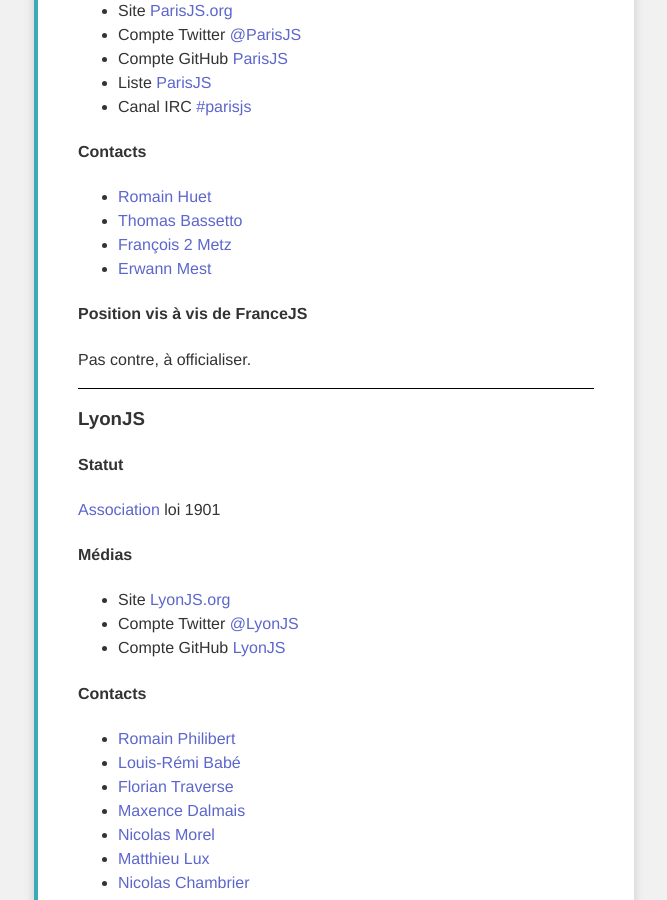
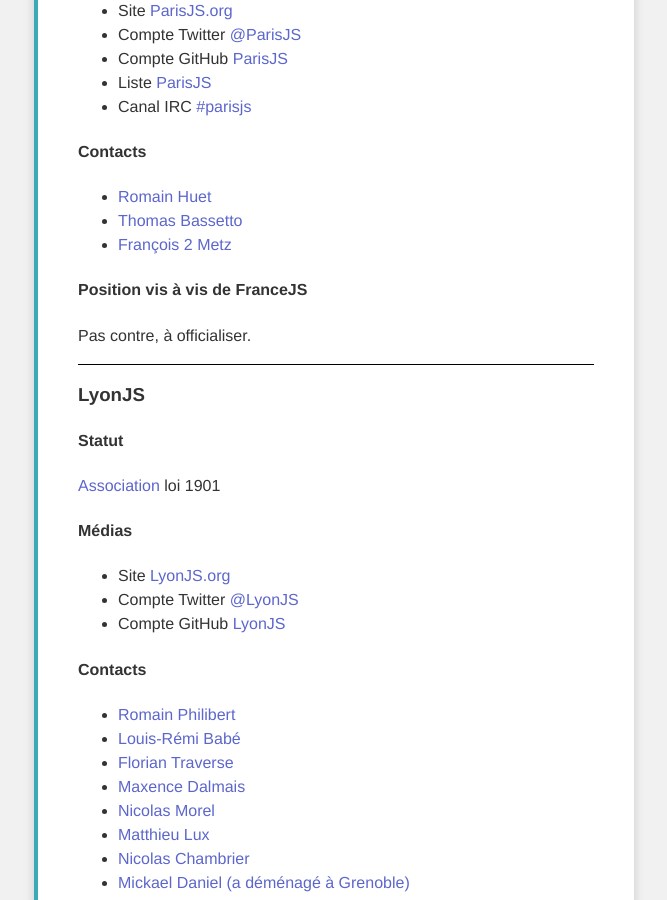
Before and after one commit to francejs/francejs.github.com, a Jekyll site: the page built from groupes.html, in a window 1280 px wide and 900 px high, scrolled down 806 px. Shown: the whole window, without its empty margins (306-973 px from the left). Built offline with Jekyll 4.4.1, drawn with Linux system fonts in a browser that asks for light colours.

Commit message:
remove Erwann Mest from Paris.js members
Mr. Mest has nothing to do here. Other suggested changes (not up to me to chose) could be :
 - remove the Paris.js list members, since there is no official members in Paris.js
 - explicitly write that "Paris.js est auto-organisé via la mailing-list"

see also https://groups.google.com/forum/#!topic/francejs/2yD3BfEi8dQ

```diff
--- a/groupes.html
+++ b/groupes.html
@@ -38,7 +38,6 @@
     <li><a href="https://twitter.com/romainhuet" title="Voir son compte Twitter">Romain Huet</a></li>
     <li><a href="https://twitter.com/tbassetto" title="Voir son compte Twitter">Thomas Bassetto</a></li>
     <li><a href="https://twitter.com/francois2metz" title="Voir son compte Twitter">François 2 Metz</a></li>
-    <li><a href="https://twitter.com/_kud" title="Voir son compte Twitter">Erwann Mest</a></li>
   </ul>
   <h4>Position vis à vis de FranceJS</h4>
   <p>Pas contre, à officialiser.</p>
```
